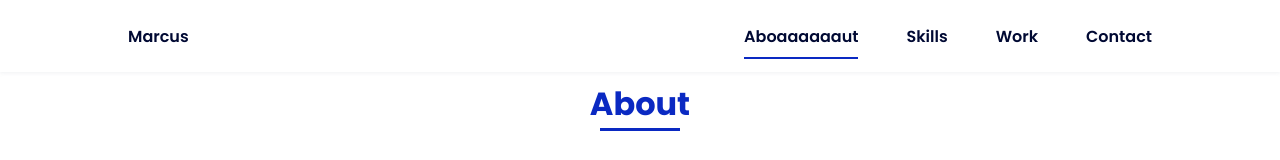
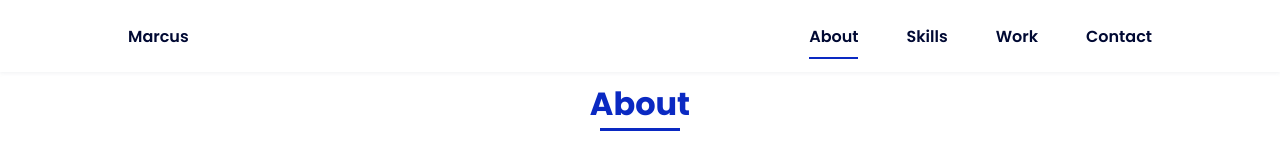
Before and after one commit to smackan99/smackan99.github.io, a plain HTML site: page index.html in a window 1280 px wide. Shown: the top 160 px of the page. Drawn offline with nearby package versions, Linux system fonts and the light colour scheme.

Commit message:
Originaö

```diff
--- a/index.html
+++ b/index.html
@@ -22,7 +22,7 @@
 
                 <div class="nav__menu" id="nav-menu">
                     <ul class="nav__list">
-                        <li class="nav__item"><a href="#about" class="nav__link">Aboaaaaaaut</a></li>
+                        <li class="nav__item"><a href="#about" class="nav__link">About</a></li>
                         <li class="nav__item"><a href="#skills" class="nav__link">Skills</a></li>
                         <li class="nav__item"><a href="#work" class="nav__link">Work</a></li>
                         <li class="nav__item"><a href="#contact" class="nav__link">Contact</a></li>
```
